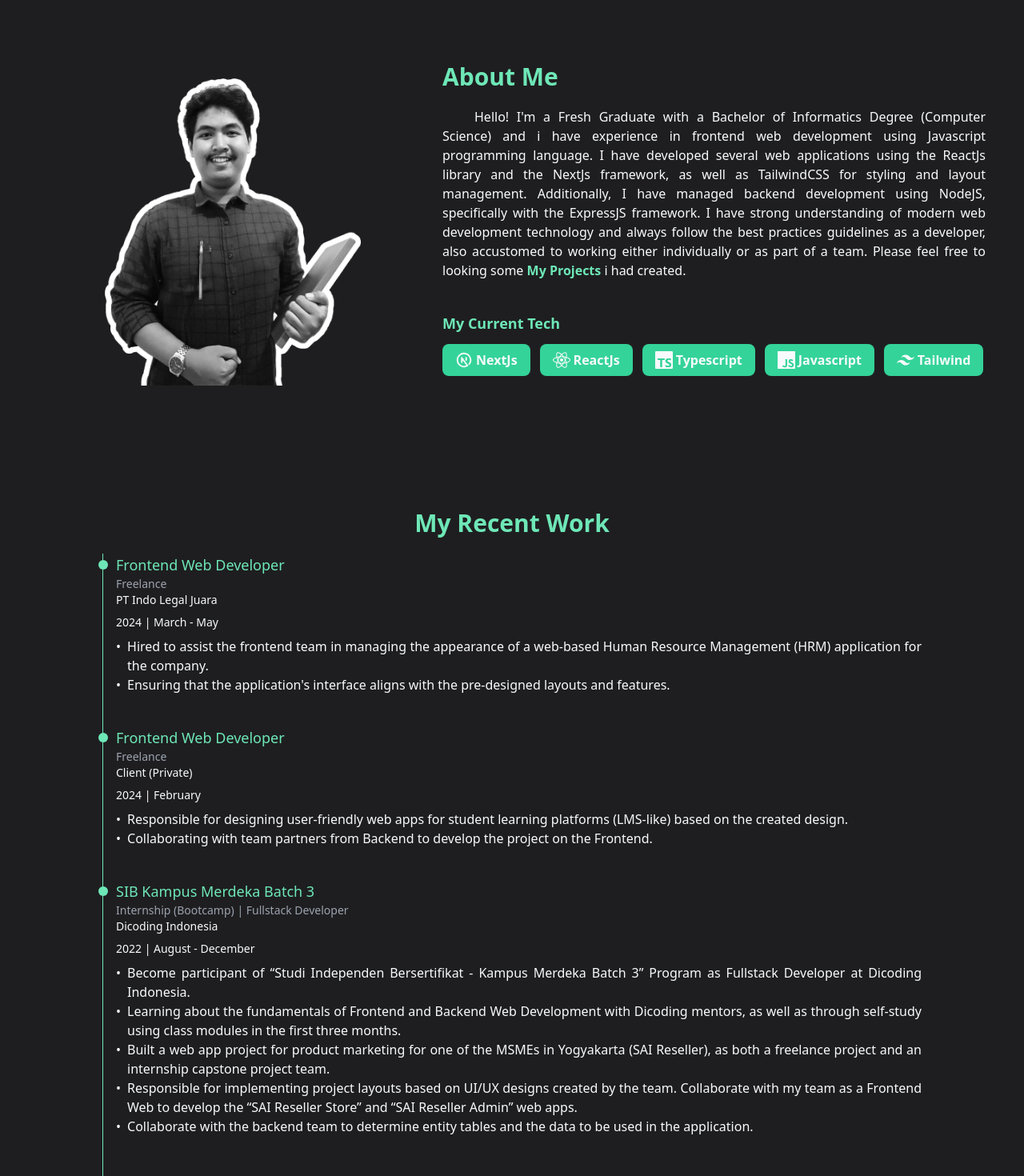
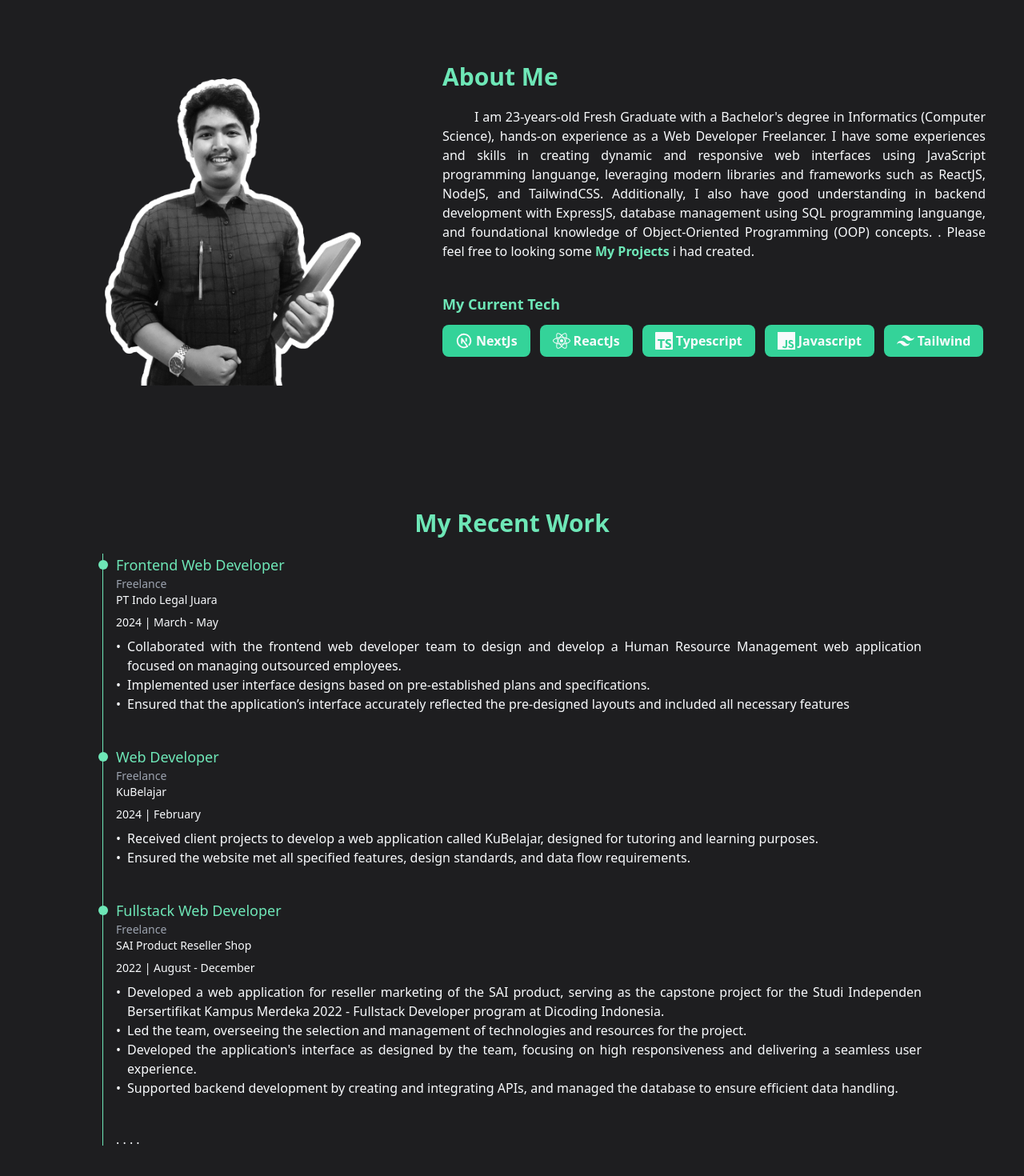
Before and after one commit to radyaadi/radya-profile-v2-app, a React (Vite) app: page / in a window 1280 px wide. Shown: the part 840-2310 px from the top of the page at 80% size. Built offline with nearby package versions, Linux system fonts and the light colour scheme; the HTML template or start-up script is replaced by a standard one.

Commit message:
update data

```diff
--- a/src/constants/work.ts
+++ b/src/constants/work.ts
@@ -5,31 +5,31 @@ export const works = [
     partner: "PT Indo Legal Juara",
     duration: "2024 | March - May",
     description: [
-      "Hired to assist the frontend team in managing the appearance of a web-based Human Resource Management (HRM) application for the company.",
-      "Ensuring that the application's interface aligns with the pre-designed layouts and features.",
+      "Collaborated with the frontend web developer team to design and develop a Human Resource Management web application focused on managing outsourced employees.",
+      "Implemented user interface designs based on pre-established plans and specifications.",
+      "Ensured that the application’s interface accurately reflected the pre-designed layouts and included all necessary features",
     ],
   },
   {
-    name: "Frontend Web Developer",
+    name: "Web Developer",
     position: "Freelance",
-    partner: "Client (Private)",
+    partner: "KuBelajar",
     duration: "2024 | February",
     description: [
-      "Responsible for designing user-friendly web apps for student learning platforms (LMS-like) based on the created design.",
-      "Collaborating with team partners from Backend to develop the project on the Frontend.",
+      "Received client projects to develop a web application called KuBelajar, designed for tutoring and learning purposes.",
+      "Ensured the website met all specified features, design standards, and data flow requirements.",
     ],
   },
   {
-    name: "SIB Kampus Merdeka Batch 3",
-    position: "Internship (Bootcamp) | Fullstack Developer",
-    partner: "Dicoding Indonesia",
+    name: "Fullstack Web Developer",
+    position: "Freelance",
+    partner: "SAI Product Reseller Shop",
     duration: "2022 | August - December",
     description: [
-      "Become participant of “Studi Independen Bersertifikat - Kampus Merdeka Batch 3” Program as Fullstack Developer at Dicoding Indonesia.",
-      "Learning about the fundamentals of Frontend and Backend Web Development with Dicoding mentors, as well as through self-study using class modules in the first three months.",
-      "Built a web app project for product marketing for one of the MSMEs in Yogyakarta (SAI Reseller), as both a freelance project and an internship capstone project team.",
-      "Responsible for implementing project layouts based on UI/UX designs created by the team. Collaborate with my team as a Frontend Web to develop the “SAI Reseller Store” and “SAI Reseller Admin” web apps.",
-      "Collaborate with the backend team to determine entity tables and the data to be used in the application.",
+      "Developed a web application for reseller marketing of the SAI product, serving as the capstone project for the Studi Independen Bersertifikat Kampus Merdeka 2022 - Fullstack Developer program at Dicoding Indonesia.",
+      "Led the team, overseeing the selection and management of technologies and resources for the project.",
+      "Developed the application's interface as designed by the team, focusing on high responsiveness and delivering a seamless user experience.",
+      "Supported backend development by creating and integrating APIs, and managed the database to ensure efficient data handling.",
     ],
   },
 ];
--- a/src/pages/home/AboutSection.tsx
+++ b/src/pages/home/AboutSection.tsx
@@ -20,16 +20,16 @@ export default function AboutSection() {
             About Me
           </h1>
           <p className="sm:indent-10">
-            Hello! I'm a Fresh Graduate with a Bachelor of Informatics Degree
-            (Computer Science) and i have experience in frontend web development
-            using Javascript programming language. I have developed several web
-            applications using the ReactJs library and the NextJs framework, as
-            well as TailwindCSS for styling and layout management. Additionally,
-            I have managed backend development using NodeJS, specifically with
-            the ExpressJS framework. I have strong understanding of modern web
-            development technology and always follow the best practices
-            guidelines as a developer, also accustomed to working either
-            individually or as part of a team. Please feel free to looking some{" "}
+            I am 23-years-old Fresh Graduate with a Bachelor's degree in
+            Informatics (Computer Science), hands-on experience as a Web
+            Developer Freelancer. I have some experiences and skills in creating
+            dynamic and responsive web interfaces using JavaScript programming
+            languange, leveraging modern libraries and frameworks such as
+            ReactJS, NodeJS, and TailwindCSS. Additionally, I also have good
+            understanding in backend development with ExpressJS, database
+            management using SQL programming languange, and foundational
+            knowledge of Object-Oriented Programming (OOP) concepts. . Please
+            feel free to looking some{" "}
             <Link to="/portfolio" className="font-semibold text-emerald-300">
               My Projects
             </Link>{" "}
--- a/src/pages/home/HomeSection.tsx
+++ b/src/pages/home/HomeSection.tsx
@@ -18,11 +18,12 @@ export default function HomeSection() {
               Radya Adi Anggara
             </h1>
             <p className="font-semibold text-emerald-300">
-              Fresh Graduate Informatic Student | Front End Web Developer
+              Fresh Graduate Informatic Student | Junior Web Developer
             </p>
             <p>
-              Fresh Graduate Informatic Student with experience in front-end web
-              development, specializing in Javascript Programming Language.
+              Fresh Graduate Informatic Student with hands-on experience as a
+              Web Developer Freelancer, specializing in Javascript Programming
+              Language.
             </p>
             <div className="mt-5 flex gap-x-5 sm:gap-x-7">
               {socialMedia.map((item) => (
```
